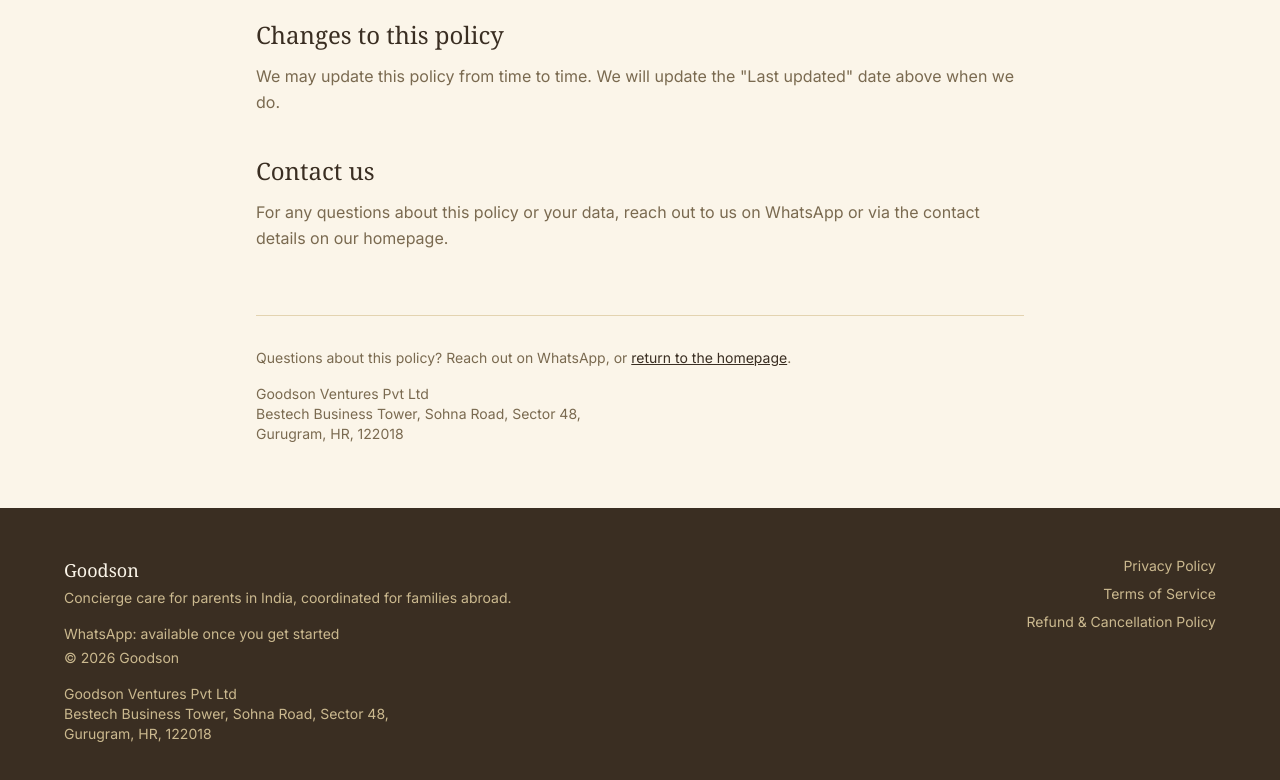
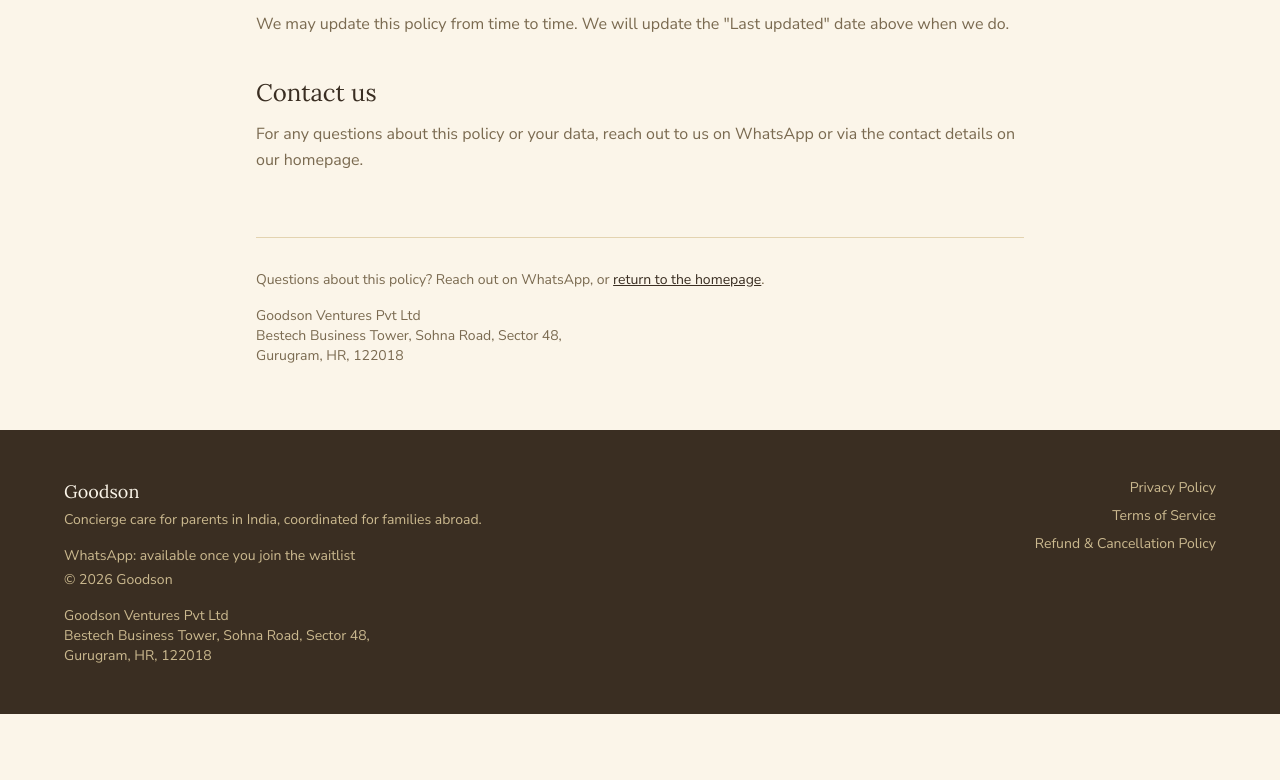
Before and after one commit to sidharthtaneja1993-tech/goodson-app, a Next.js app: page /privacy in a window 1280 px wide. Shown: the part 1889-2669 px from the top of the page. After the commit the page ends 2603 px from the top, so only its background shows below. Built offline with nearby package versions, Linux system fonts and the light colour scheme.

Commit message:
revert to waitlist framing for launch

```diff
--- a/app/globals.css
+++ b/app/globals.css
@@ -34,8 +34,8 @@
   --color-charcoal: var(--charcoal);
   --color-background: var(--background);
   --color-foreground: var(--foreground);
-  --font-display: "Fraunces Variable", ui-serif, Georgia, serif;
-  --font-sans: "Inter", ui-sans-serif, system-ui, sans-serif;
+  --font-display: "Lora", ui-serif, Georgia, serif;
+  --font-sans: "Nunito Sans", ui-sans-serif, system-ui, sans-serif;
   --font-mono: "IBM Plex Mono", ui-monospace, monospace;
 }
 
--- a/app/page.tsx
+++ b/app/page.tsx
@@ -19,7 +19,7 @@
     "monthly"
   );
 
-  function openGetStarted(plan: string | null, cycle: "monthly" | "annual" = "monthly") {
+  function openWaitlist(plan: string | null, cycle: "monthly" | "annual" = "monthly") {
     setSelectedPlan(plan);
     setSelectedCycle(cycle);
     setModalOpen(true);
@@ -33,26 +33,27 @@
           <div className="grid gap-12 lg:grid-cols-[1.1fr_0.9fr] lg:items-center">
             <FadeIn>
               <div className="mb-6 flex items-center gap-3">
-                <span className="h-px w-8 bg-marigold-deep" />
+                <span className="h-px w-8 bg-marigold" />
                 <span className="font-mono text-xs uppercase tracking-widest text-slate">
-                  For families abroad
+                  Premium concierge care, for families abroad
                 </span>
               </div>
               <h1 className="font-display max-w-xl text-5xl leading-[1.05] tracking-tight text-ink sm:text-6xl lg:text-6xl">
-                Someone dependable, on the ground, for your parents in India.
+                A premium concierge for your parents, on the ground in India.
               </h1>
               <p className="mt-6 max-w-xl text-lg leading-relaxed text-slate">
-                Goodson coordinates medical care, home management, and daily
-                errands for elderly parents - so distance stops being the
-                thing you worry about.
+                From household chores and banking errands to medical
+                coordination and emergency response - Goodson handles it all
+                for your elderly parents, so distance stops being the thing
+                you worry about.
               </p>
 
               <div className="mt-10 flex flex-wrap items-center gap-4">
                 <button
-                  onClick={() => openGetStarted(null)}
+                  onClick={() => openWaitlist(null)}
                   className="rounded-full bg-marigold px-6 py-3.5 text-sm font-semibold text-ink transition-all duration-200 hover:-translate-y-0.5 hover:shadow-lg hover:shadow-marigold/20"
                 >
-                  Get started
+                  Join the waitlist
                 </button>
                 <a
                   href="#plans"
@@ -80,7 +81,7 @@
           </div>
 
           <FadeIn delay={250}>
-            <div className="mt-16 rounded-2xl border border-line bg-ink p-8 text-paper sm:inline-flex">
+            <div className="mt-16 rounded-2xl border border-line-dark bg-ink p-8 text-paper sm:inline-flex">
               <DualClock />
             </div>
           </FadeIn>
@@ -89,7 +90,7 @@
 
       <ServicesSection />
       <TestimonialsSection />
-      <PricingSection onSelectPlan={(plan, cycle) => openGetStarted(plan, cycle)} />
+      <PricingSection onSelectPlan={(plan, cycle) => openWaitlist(plan, cycle)} />
       <PinChecker />
 
       <section className="px-6 py-28 sm:px-10">
@@ -99,13 +100,13 @@
               Ready when you are
             </h2>
             <p className="mt-4 text-slate">
-              Get started and we&apos;ll reach out on WhatsApp to set things up.
+              Join the waitlist and we&apos;ll reach out on WhatsApp to set things up.
             </p>
             <button
-              onClick={() => openGetStarted(null)}
+              onClick={() => openWaitlist(null)}
               className="mt-8 rounded-full bg-ink px-6 py-3.5 text-sm font-semibold text-paper transition-all duration-200 hover:-translate-y-0.5 hover:shadow-lg hover:shadow-ink/20"
             >
-              Get started
+              Join the waitlist
             </button>
           </div>
         </FadeIn>
--- a/components/Footer.tsx
+++ b/components/Footer.tsx
@@ -10,7 +10,7 @@
             Concierge care for parents in India, coordinated for families abroad.
           </p>
           <p className="mt-4 text-sm">
-            <span className="block">WhatsApp: available once you get started</span>
+            <span className="block">WhatsApp: available once you join the waitlist</span>
             <span className="mt-1 block">© {new Date().getFullYear()} Goodson</span>
           </p>
           <address className="mt-4 text-sm not-italic">
--- a/components/PricingSection.tsx
+++ b/components/PricingSection.tsx
@@ -212,7 +212,7 @@
                     : "bg-ink text-paper"
                 }`}
               >
-                Get started
+                Join the waitlist
               </button>
             </div>
           ))}
--- a/components/WaitlistModal.tsx
+++ b/components/WaitlistModal.tsx
@@ -62,7 +62,7 @@
       >
         <div className="mb-6 flex items-start justify-between">
           <div>
-            <h3 className="font-display text-2xl text-ink">Get started</h3>
+            <h3 className="font-display text-2xl text-ink">Join the waitlist</h3>
             {plan && (
               <p className="mt-1 text-sm text-slate">
                 Plan: <span className="capitalize font-medium">{plan}</span> ·{" "}
@@ -81,10 +81,9 @@
 
         {state === "done" ? (
           <div className="py-6 text-center">
-            <p className="font-display text-xl text-ink">You&apos;re all set.</p>
+            <p className="font-display text-xl text-ink">You&apos;re on the list.</p>
             <p className="mt-2 text-sm text-slate">
-              We&apos;ll reach out on WhatsApp shortly to confirm your plan and
-              get your parents set up.
+              We&apos;ll reach out on WhatsApp to confirm your parents&apos; details.
             </p>
             <button
               onClick={onClose}
@@ -163,7 +162,7 @@
               disabled={state === "submitting"}
               className="w-full rounded-full bg-ink py-3 text-sm font-semibold text-paper hover:opacity-90 disabled:opacity-60"
             >
-              {state === "submitting" ? "Submitting…" : "Get started"}
+              {state === "submitting" ? "Submitting…" : "Join the waitlist"}
             </button>
           </form>
         )}
--- a/package.json
+++ b/package.json
@@ -12,6 +12,8 @@
     "@fontsource-variable/fraunces": "^5.2.9",
     "@fontsource/ibm-plex-mono": "^5.2.7",
     "@fontsource/inter": "^5.2.8",
+    "@fontsource/lora": "^5.3.0",
+    "@fontsource/nunito-sans": "^5.3.0",
     "@supabase/ssr": "^0.12.3",
     "@supabase/supabase-js": "^2.110.7",
     "@vercel/analytics": "^2.0.1",
```
Also changed, not shown: app/layout.tsx (+8 -5 lines), 1 other file (tests, documents, lock files or other folders).
